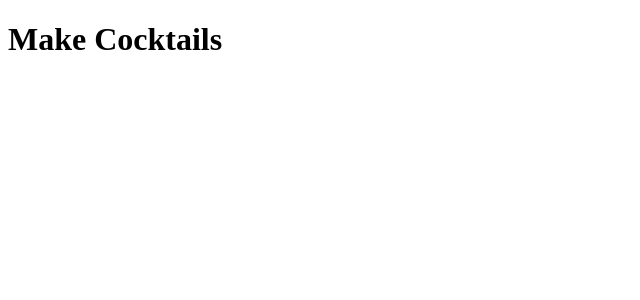
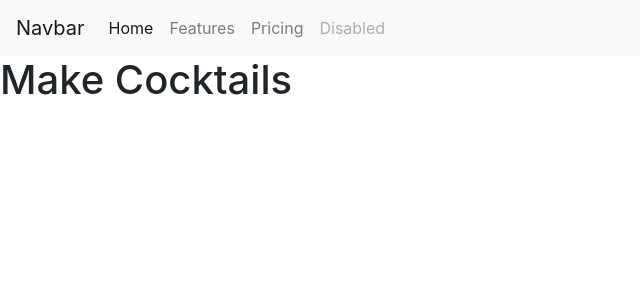
Before and after one commit to samusing/Cocktail-Project, a Flask app: page / in a window 1280 px wide. Shown: the top 300 px of the page, without its empty margins (0-640 px from the left). Run offline with Flask 2, Linux system fonts and the light colour scheme; some libraries are stand-ins or nearby versions.

Commit message:
Added bootstrap and nav bar with template inheritance

```diff
--- a/app.py
+++ b/app.py
@@ -7,9 +7,16 @@ app = Flask(__name__)
 def index():
     return render_template('index.html')
 
+@app.route("/login", methods=["POST", "GET"])
+def login():
+    return render_template()
+
+@app.route("/<usr>")
+def user(usr):
+    return f"<h1>{usr}</h1>"
+
 if __name__ == "__main__":
     app.run(debug=True)
-
 
 #------------------- OLD CODE --------------------
 # from flask import Flask, render_template
--- a/templates/base.html
+++ b/templates/base.html
@@ -1,18 +1,49 @@
 <!DOCTYPE html>
 <html lang="en">
 <head>
+    <!-- Bootstrap CSS -->
+    <link rel="stylesheet" href="https://stackpath.bootstrapcdn.com/bootstrap/4.4.1/css/bootstrap.min.css" integrity="sha384-Vkoo8x4CGsO3+Hhxv8T/Q5PaXtkKtu6ug5TOeNV6gBiFeWPGFN9MuhOf23Q9Ifjh" crossorigin="anonymous">
+
     {% block head %}
     <meta charset="UTF-8">
     <!-- <meta name="viewport" content="width=device-width, initial-scale=1.0"> -->
 
     <!-- Link Stylesheet -->
-    <link rel="stylesheet" href="{{ url_for('static', filename='css/main.css') }}">
+    <!-- <link rel="stylesheet" href="{{ url_for('static', filename='css/main.css') }}"> -->
+
 
     <!-- Create a block: this is the template engine that Flask uses -->
     <!-- Block: Where we are going to insert our code on all the other pages that inheriate this template -->
     {% endblock %}
 </head>
 <body>
+    <!-- JS Styling from Bootstrap -->
+    <nav class="navbar navbar-expand-lg navbar-light bg-light">
+        <a class="navbar-brand" href="#">Navbar</a>
+        <button class="navbar-toggler" type="button" data-toggle="collapse" data-target="#navbarNav" aria-controls="navbarNav" aria-expanded="false" aria-label="Toggle navigation">
+          <span class="navbar-toggler-icon"></span>
+        </button>
+        <div class="collapse navbar-collapse" id="navbarNav">
+          <ul class="navbar-nav">
+            <li class="nav-item active">
+              <a class="nav-link" href="#">Home <span class="sr-only">(current)</span></a>
+            </li>
+            <li class="nav-item">
+              <a class="nav-link" href="#">Features</a>
+            </li>
+            <li class="nav-item">
+              <a class="nav-link" href="#">Pricing</a>
+            </li>
+            <li class="nav-item">
+              <a class="nav-link disabled" href="#" tabindex="-1" aria-disabled="true">Disabled</a>
+            </li>
+          </ul>
+        </div>
+    </nav>
     {% block body %}{% endblock %}
+
+    <script src="https://code.jquery.com/jquery-3.4.1.slim.min.js" integrity="sha384-J6qa4849blE2+poT4WnyKhv5vZF5SrPo0iEjwBvKU7imGFAV0wwj1yYfoRSJoZ+n" crossorigin="anonymous"></script>
+    <script src="https://cdn.jsdelivr.net/npm/popper.js@1.16.0/dist/umd/popper.min.js" integrity="sha384-Q6E9RHvbIyZFJoft+2mJbHaEWldlvI9IOYy5n3zV9zzTtmI3UksdQRVvoxMfooAo" crossorigin="anonymous"></script>
+    <script src="https://stackpath.bootstrapcdn.com/bootstrap/4.4.1/js/bootstrap.min.js" integrity="sha384-wfSDF2E50Y2D1uUdj0O3uMBJnjuUD4Ih7YwaYd1iqfktj0Uod8GCExl3Og8ifwB6" crossorigin="anonymous"></script>
 </body>
 </html>
--- a/templates/index.html
+++ b/templates/index.html
@@ -1,9 +1,9 @@
 {% extends 'base.html' %}
 
 {% block head %}
-<h1> Make Cocktails</h1>
+
 {% endblock %}
 
 {% block body %}
-
-{% endblock %} l
+<h1> Make Cocktails</h1>
+{% endblock %}
```
